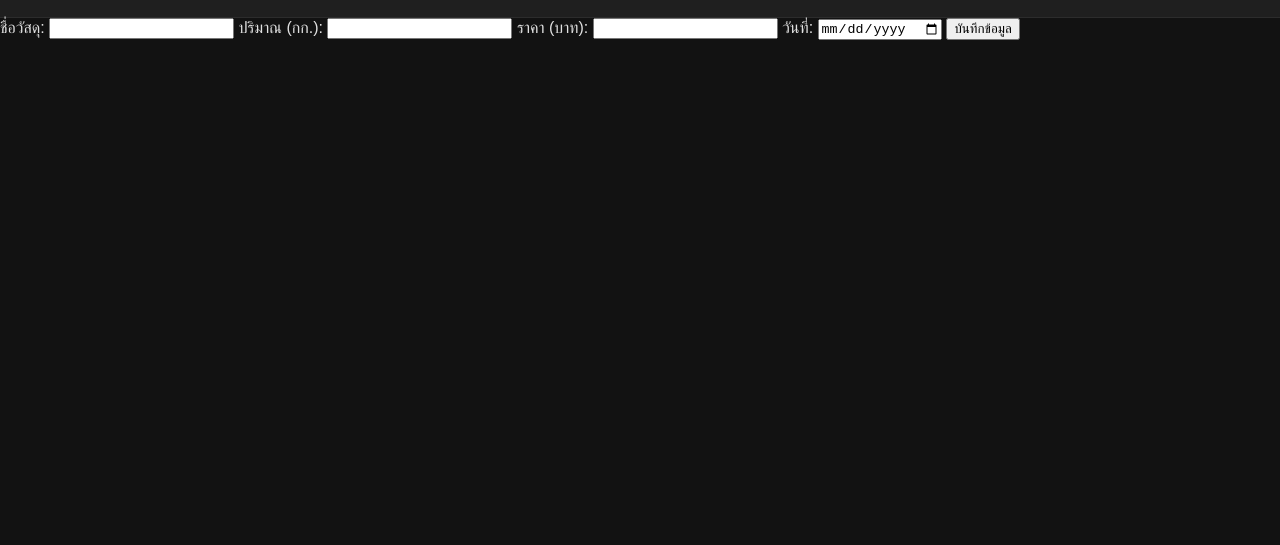
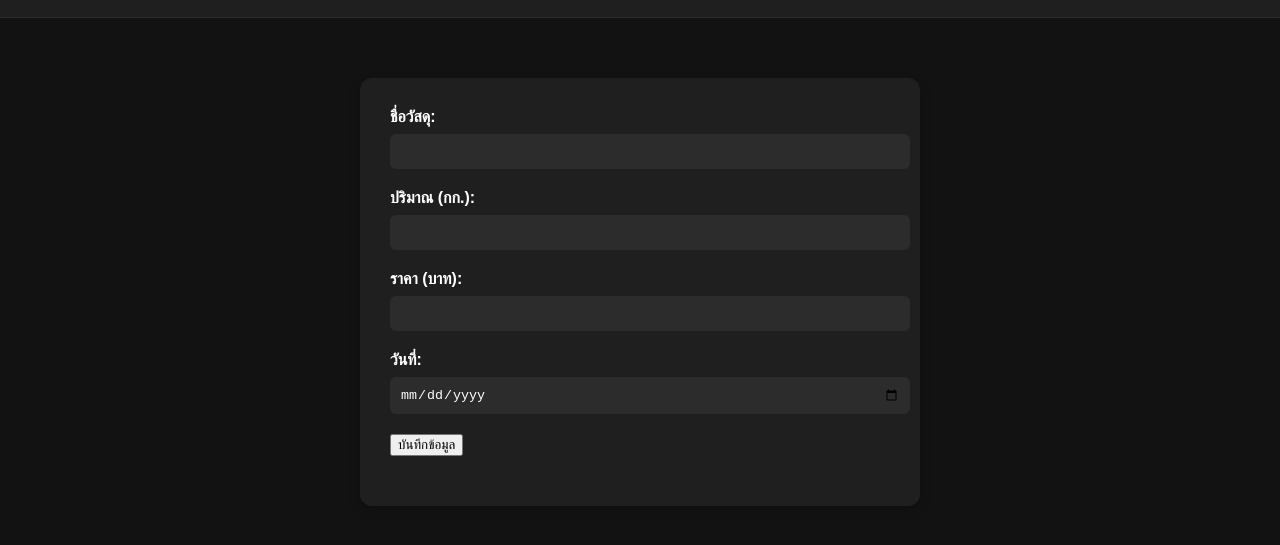
Before and after one commit to EnkoMaster77/ENKO-SYSTEMS, a plain HTML site: page add-item.html in a window 1280 px wide. Shown: the part 47-592 px from the top of the page. Drawn offline with Linux system fonts and the light colour scheme.

Commit message:
Update style.css

```diff
--- a/style.css
+++ b/style.css
@@ -106,6 +106,38 @@ body {
 #recentList tr:hover {
   background-color: #2e2e2e;
 }
+.form-section {
+  max-width: 500px;
+  margin: 60px auto;
+  background-color: #1f1f1f;
+  padding: 30px;
+  border-radius: 12px;
+  box-shadow: 0 4px 12px rgba(0,0,0,0.2);
+}
+
+form label {
+  display: block;
+  margin-bottom: 8px;
+  font-weight: 600;
+  color: #ffffff;
+}
+
+form input {
+  width: 100%;
+  padding: 10px;
+  margin-bottom: 20px;
+  border-radius: 6px;
+  border: none;
+  background-color: #2c2c2c;
+  color: white;
+}
+
+.note {
+  margin-top: 20px;
+  color: #00b894;
+  font-weight: bold;
+  text-align: center;
+}
 
 /* Responsive */
 @media screen and (max-width: 768px) {
```
